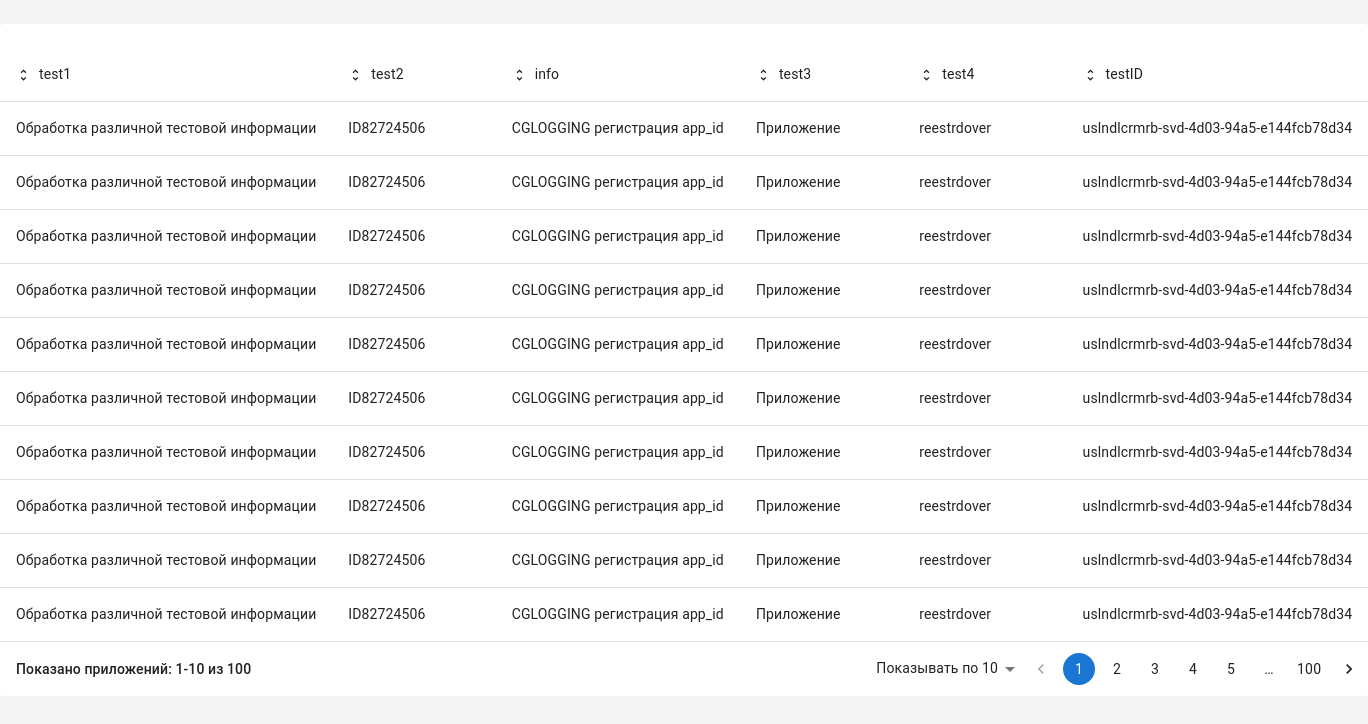
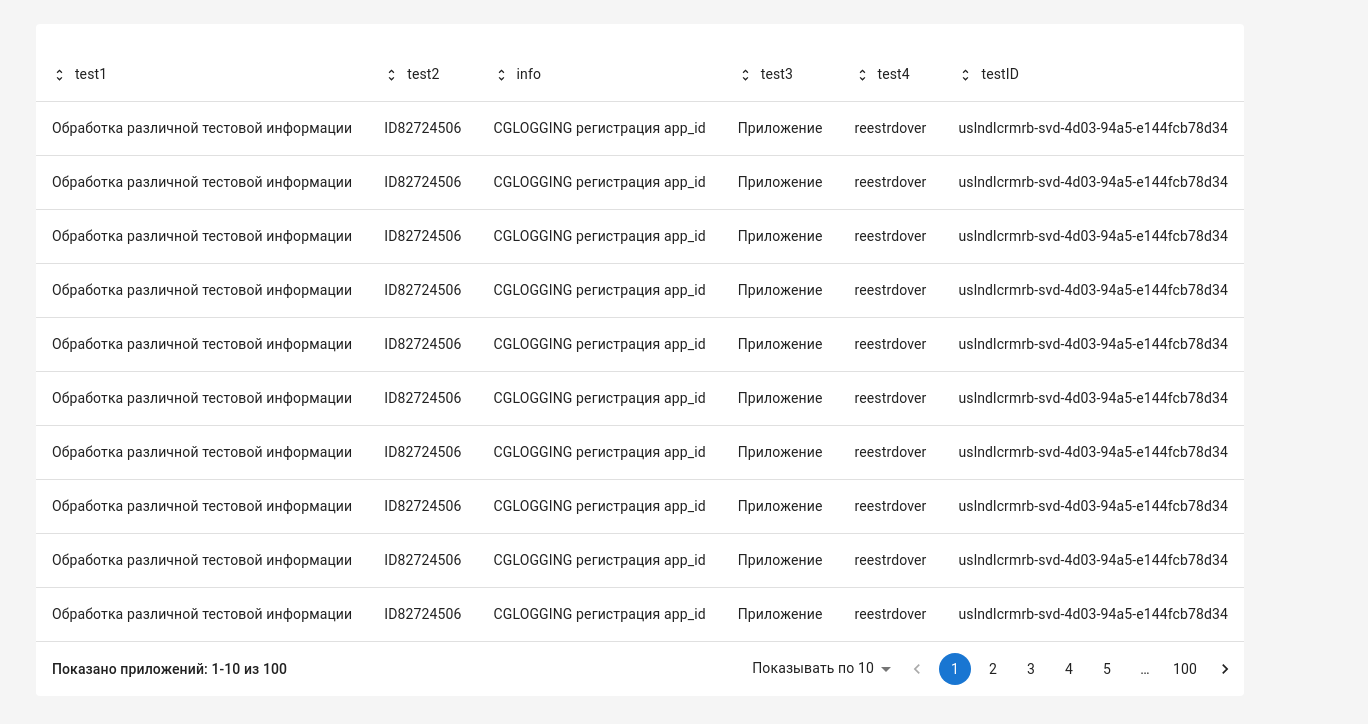
Before and after one commit to FrontendDevoloperr/table-mui, a React (Create React App) app: page / in a window 1280 px wide. Shown: the top 724 px of the page, 1368 px wide, since content can reach past the window. Built offline with nearby package versions, Linux system fonts and the light colour scheme; the HTML template or start-up script is replaced by a standard one.

Commit message:
update src/components/table/index.jsx

```diff
--- a/src/components/table/index.jsx
+++ b/src/components/table/index.jsx
@@ -167,11 +167,13 @@ export default function BasicTable() {
           boxShadow: "none",
         }}
       >
-        <TableContainer sx={{ maxWidth: "calc(1920px - 50px)" }}>
+        <TableContainer
+        // sx={{ maxWidth: "calc(1920px - 50px)" }}
+        >
           <Table
             sx={{
               maxWidth: "calc(100vw - 50px)",
-              width: "1920px",
+              // width: "1920px",
               overflow: "scroll",
             }}
             aria-label="simple table"
@@ -185,7 +187,7 @@ export default function BasicTable() {
                     sx={{
                       width: "max-content",
                       paddingTop: "40px",
-                      minWidth: "calc(100vw / 6 - 50px)",
+                      // minWidth: "calc(100vw / 6 - 50px)",
                     }}
                   >
                     <Box
@@ -333,9 +335,6 @@ export default function BasicTable() {
                   fontSize: "0.875rem",
                   height: "70px",
                   overflow: "hidden",
-                  "*": {
-                    background: "none",
-                  },
                 }}
               >
                 <MenuItem
```
